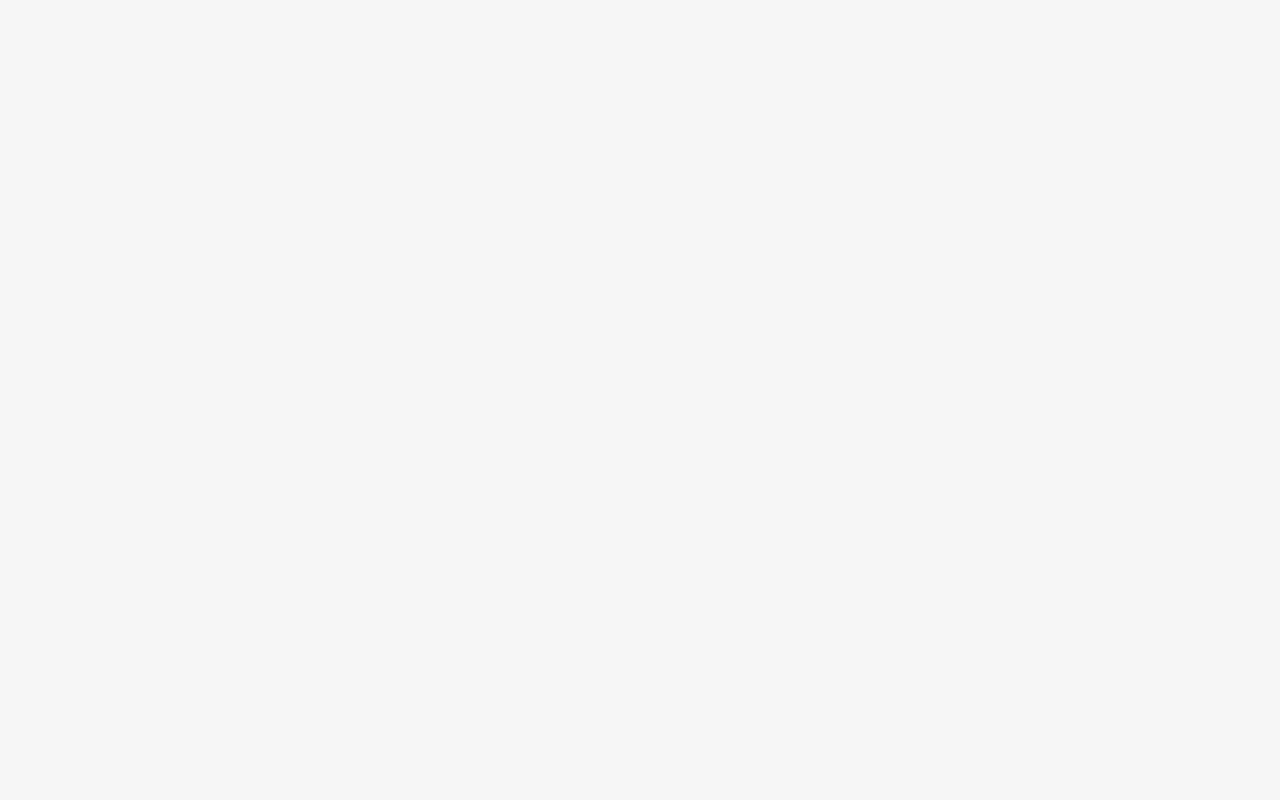
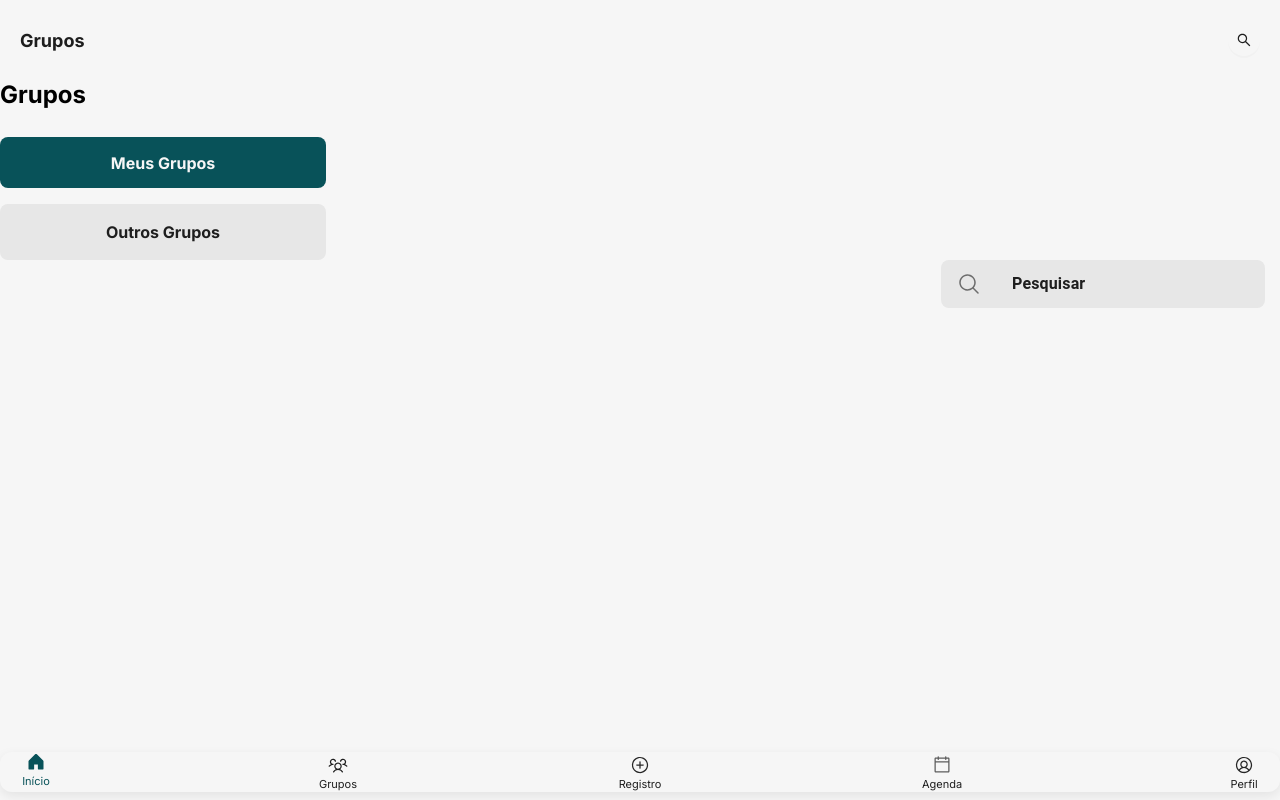
Before and after one commit to Move-HandsOn/move-frontend, a React (Vite) app: page /groups in a window 1280 px wide. Before the commit this address had no page. Built offline with nearby package versions, Linux system fonts and the light colour scheme.

Commit message:
refactor: alteração no componente LAYOUT.tsx para que o mesmo receba um título dinâmico no seu header através de props. A alteração foi feita porque outras páginas usarão o mesmo TABBAR

```diff
--- a/src/layout.tsx
+++ b/src/layout.tsx
@@ -1,10 +1,15 @@
 import Header from './components/Header/Header';
 import TabBar from './components/tabBar/tabBar';
 
-function Layout({ children }: { children: React.ReactNode }) {
+type LayoutProps = {
+  title: string,
+  children: React.ReactNode
+}
+
+function Layout({title ,children }: LayoutProps) {
   return (
     <div>
-      <Header title="Início" />
+      <Header title={title} />
       <main>{children}</main>
       <TabBar />
     </div>
--- /dev/null
+++ b/src/pages/Groups/Groups.tsx
@@ -0,0 +1,29 @@
+import style from './Groups.module.css';
+import groupData from '../../mocks/groupData.json';
+import Button from '@/components/Button/Button';
+import SearchBar from '@/components/SearchBar/SearchBar';
+
+const Groups = () =>{
+
+    return(
+        <section>
+            <h1>Grupos</h1>
+            <div>
+                <Button
+                    name="Meus Grupos"
+                    variant="standard"
+                />
+                <Button
+                    name="Outros Grupos"
+                    variant="gray"
+                />
+            </div>
+            <div>
+                <SearchBar />
+            </div>
+
+        </section>
+    )
+}
+
+export default Groups
--- a/src/routes/MainRoutes.tsx
+++ b/src/routes/MainRoutes.tsx
@@ -5,6 +5,7 @@ import RequireAuth from './RequireAuth';
 import NewActivity from '../pages/NewActivity/NewActivity.tsx';
 import Layout from '@/layout.tsx';
 import NewPage from '@/pages/NewPage/NewPage.tsx';
+import Groups from '@/pages/Groups/Groups.tsx';
 
 function MainRoutes() {
   return (
@@ -17,7 +18,9 @@ function MainRoutes() {
         path="/feed"
         element={
           <RequireAuth>
-            <Layout>
+            <Layout
+              title='Início'
+              >
               <Feed />
             </Layout>
           </RequireAuth>
@@ -40,6 +43,18 @@ function MainRoutes() {
           </RequireAuth>
         }
       />
+      <Route
+        path="/groups"
+        element={
+          <RequireAuth>
+            <Layout
+              title='Grupos'
+              >
+            <Groups />
+            </Layout>
+          </RequireAuth>
+        }
+      />
     </Routes>
   );
 }
```
Also changed, not shown: src/pages/Groups/Groups.module.css (added).
